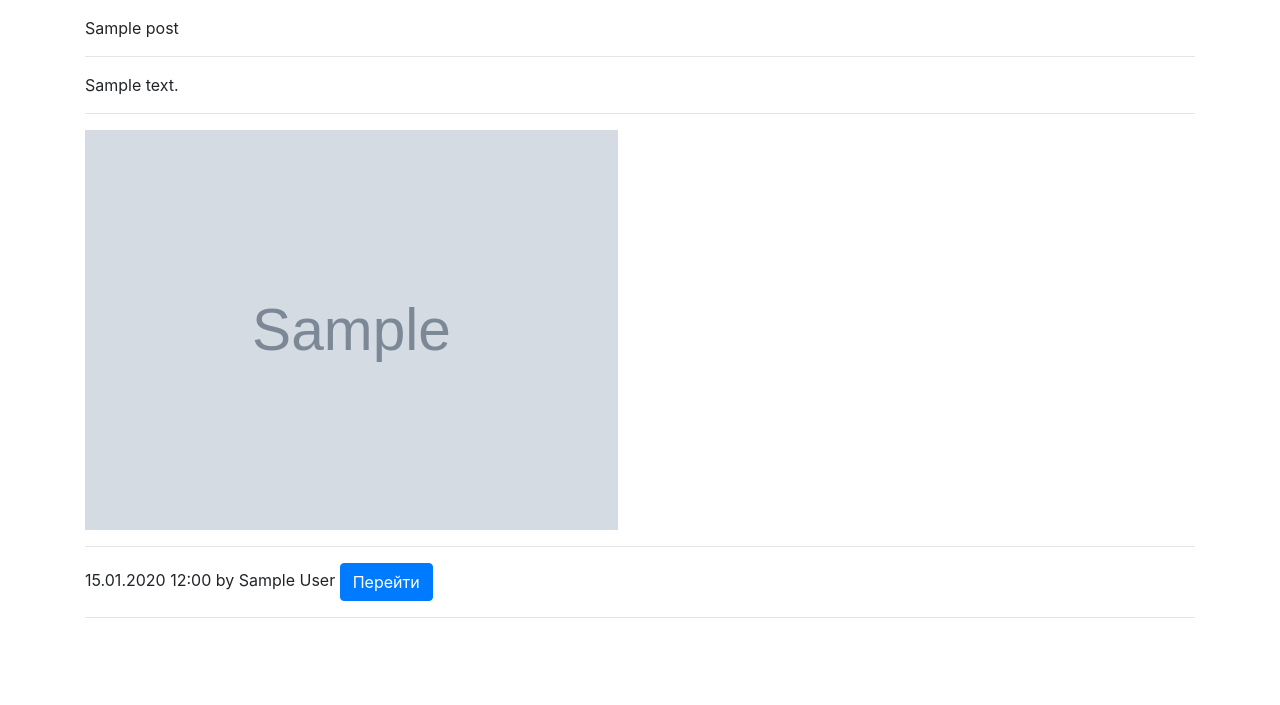
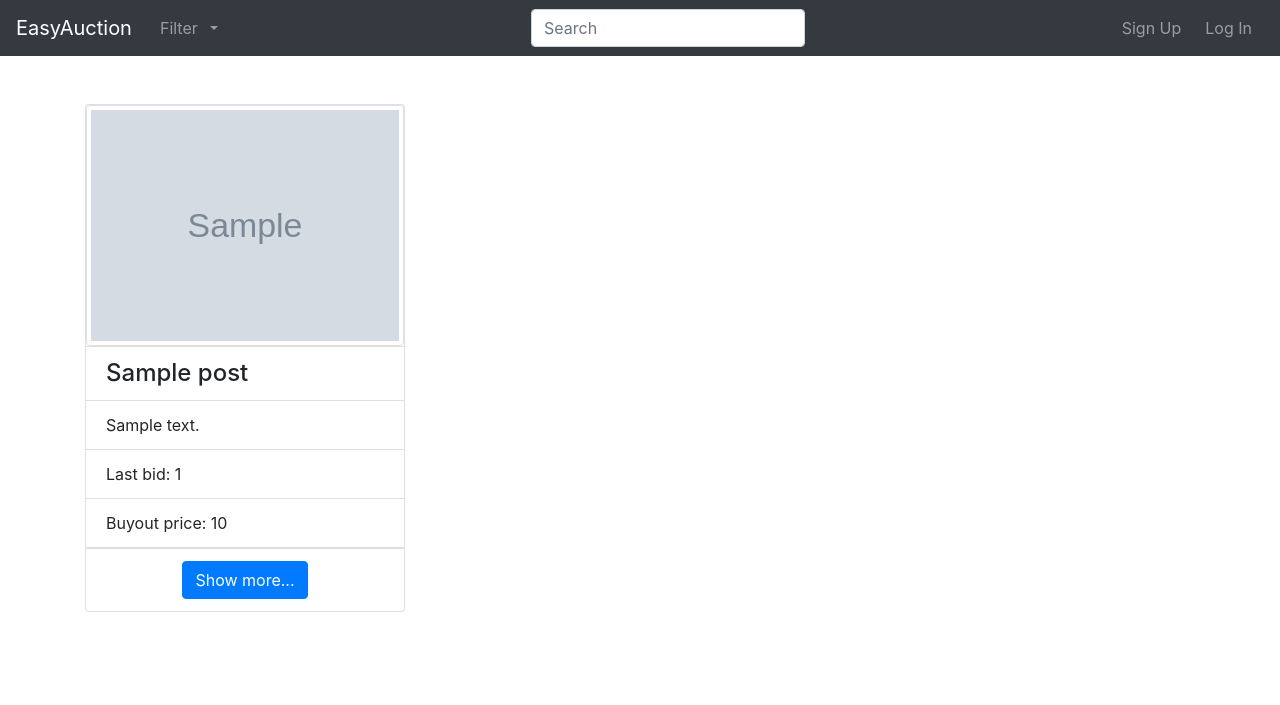
Before and after one commit to wykyee/auction, a Django app: page / in a window 1280 px wide. Shown: the top 705 px of the page. Run offline with Django 3.2, Linux system fonts and the light colour scheme; tables that the repository leaves empty hold one stand-in row (values such as "Sample post"); grey boxes marked "Sample" are stand-in pictures; some libraries are stand-ins or nearby versions.

Commit message:
Connected back-end and front-end parts

```diff
--- a/auction/views.py
+++ b/auction/views.py
@@ -7,6 +7,7 @@ from .services import get_all_active_posts, get_post_by_pk
 
 
 class PostsList(ListView):
+    # TODO: current_bet needed in the context
     context_object_name = "posts"
     template_name = "auction/post_list.html"
     queryset = get_all_active_posts()
@@ -33,7 +34,10 @@ def make_bet(request, pk):
     # TODO: raise form.ValidationError if amount not in limits or smthing like that to see errors
     if request.method == "POST":
         certain_post = get_post_by_pk(pk)
-        current_bet = certain_post.bets.last().amount
+        try:
+            current_bet = certain_post.bets.last().amount
+        except AttributeError:
+            current_bet = certain_post.initial_bet
         amount = int(request.POST['amount'])
 
         if current_bet < amount < certain_post.permanent_price:
--- a/requirements.txt
+++ b/requirements.txt
@@ -1,6 +1,5 @@
 asgiref==3.2.10
 Django==3.1.1
 Pillow==7.2.0
-pkg-resources==0.0.0
 pytz==2020.1
 sqlparse==0.3.1
--- a/templates/auction/post_list.html
+++ b/templates/auction/post_list.html
@@ -5,19 +5,39 @@
 {% endblock %}
 
 {% block content %}
+    <div class="container mt-5">
+        <div class="card-columns">
     {% for post in posts %}
-        <div class="col-12">
-            {{ post.title }}
-            <hr>
-            {{ post.description }}
-            <hr>
-            <img src="{{ post.main_image.url }}" alt="main_img" height="400px">
-            <hr>
-            {{ post.created_at|date:"d.m.Y H:i" }} by {{ post.author }}
-            <a href="{{ post.get_absolute_url }}" class="btn btn-primary">Перейти</a>
-            <hr>
-
-            <br><br><br>
+        <div class="card mb-4" style="width: 20rem;">
+            <div class="card-body" style="padding: 0;">
+                <a href="{{ post.main_image.url }}" target="_blank">
+                    <img src="{{ post.main_image.url }}" class="img-responsive img-thumbnail" alt="Lights"
+                         style="width:100%">
+                </a>
+            </div>
+            <ul class="list-group list-group-flush">
+                <li class="list-group-item"><h4 style="margin-bottom: 0;">{{ post.title }}</h4></li>
+                <li class="list-group-item">{{ post.description }}</li>
+                <li class="list-group-item">Last bid: {{ post.initial_bet }}</li>
+                <li class="list-group-item">Buyout price: {{ post.permanent_price }}</li>
+            </ul>
+            <div class="card-footer bg-transparent text-center"><a href="{{ post.get_absolute_url }}" class="btn btn-primary">Show
+                more...</a></div>
         </div>
+{#        <div class="col-12">#}
+{#            {{ post.title }}#}
+{#            <hr>#}
+{#            {{ post.description }}#}
+{#            <hr>#}
+{#            <img src="{{ post.main_image.url }}" alt="main_img" height="400px">#}
+{#            <hr>#}
+{#            {{ post.created_at|date:"d.m.Y H:i" }} by {{ post.author }}#}
+{#            <a href="{{ post.get_absolute_url }}" class="btn btn-primary">Перейти</a>#}
+{#            <hr>#}
+{##}
+{#            <br><br><br>#}
+{#        </div>#}
     {% endfor %}
+        </div>
+    </div>
 {% endblock %}
--- a/templates/base.html
+++ b/templates/base.html
@@ -13,12 +13,42 @@
     {# end bootsrap #}
 </head>
 <body>
-    <div class="container">
-        <div class="row mt-3">
-            {% block content %}
-                Nothing must be here.
-            {% endblock %}
+<nav class="navbar navbar-dark navbar-expand bg-dark justify-content-between sticky-top">
+    <div class="container-fluid">
+        <ul class="navbar-nav">
+            <li class="nav-item text-center">
+                <a href="#" class="navbar-brand">EasyAuction</a>
+            </li>
+            <li class="nav-item dropdown text-center">
+                <a class="nav-link dropdown-toggle" href="#" id="navbarDropdown" role="button" data-toggle="dropdown"
+                   aria-haspopup="true" aria-expanded="false"><span class="fa fa-list"></span><span
+                        class="d-xl-block d-none"></span><span class="d-none d-sm-inline px-1">Filter</span> </a>
+                <div class="dropdown-menu" aria-labelledby="navbarDropdown">
+                    <a class="dropdown-item" href="#">Action</a>
+                    <a class="dropdown-item" href="#">Another action</a>
+                    <div class="dropdown-divider"></div>
+                    <a class="dropdown-item" href="#">Something else here</a>
+                </div>
+            </li>
+        </ul>
+        <div class="md-form mt-0">
+            <input class="form-control" type="text" placeholder="Search" aria-label="Search">
         </div>
+        <ul class="nav navbar-nav">
+            <li class="nav-item text-center" id="signup-btn">
+                <a href="#" class="nav-link" data-toggle="modal" data-target="#"><span class="fa fa-user"></span><span
+                        class="d-none d-sm-inline d-xl-block px-1">Sign Up</span></a>
+            </li>
+            <li class="nav-item text-center" id="login-btn">
+                <a href="#" class="nav-link" data-toggle="modal" data-target="#"><span
+                        class="fa fa-sign-in"></span><span class="d-none d-sm-inline d-xl-block px-1">Log In</span></a>
+            </li>
+        </ul>
     </div>
+</nav>
+{% block content %}
+    Nothing must be here.
+{% endblock %}
+
 </body>
 </html>
```
